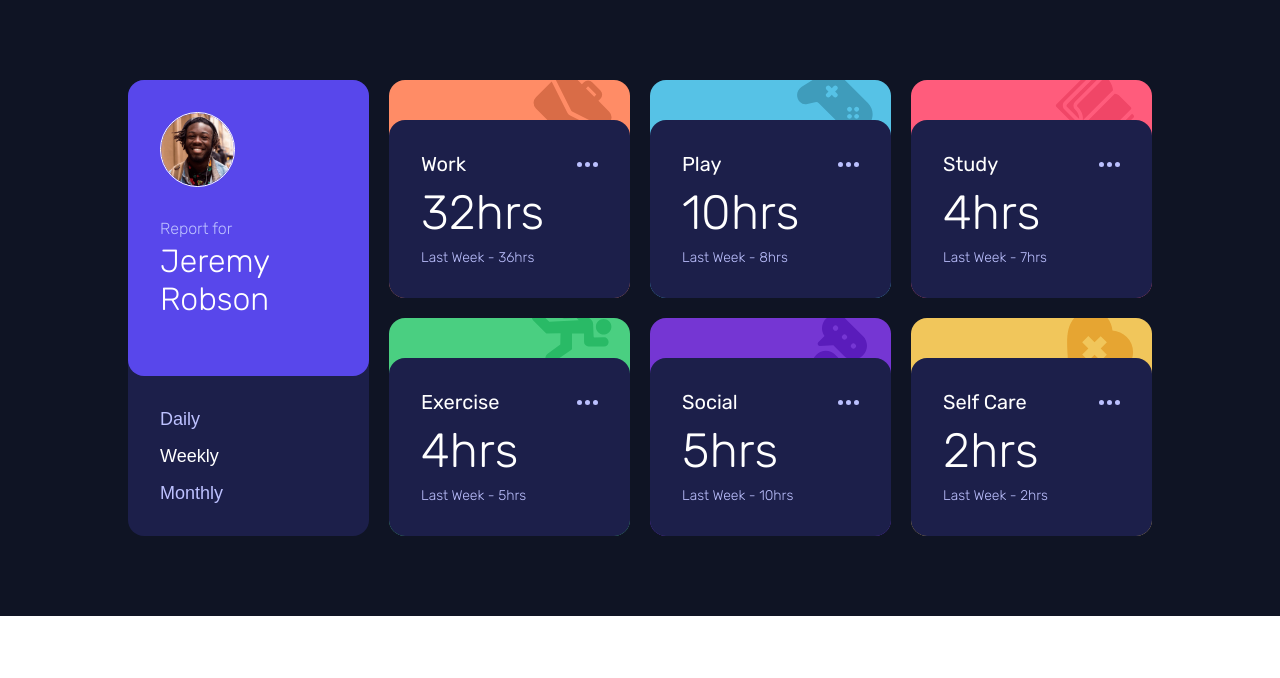
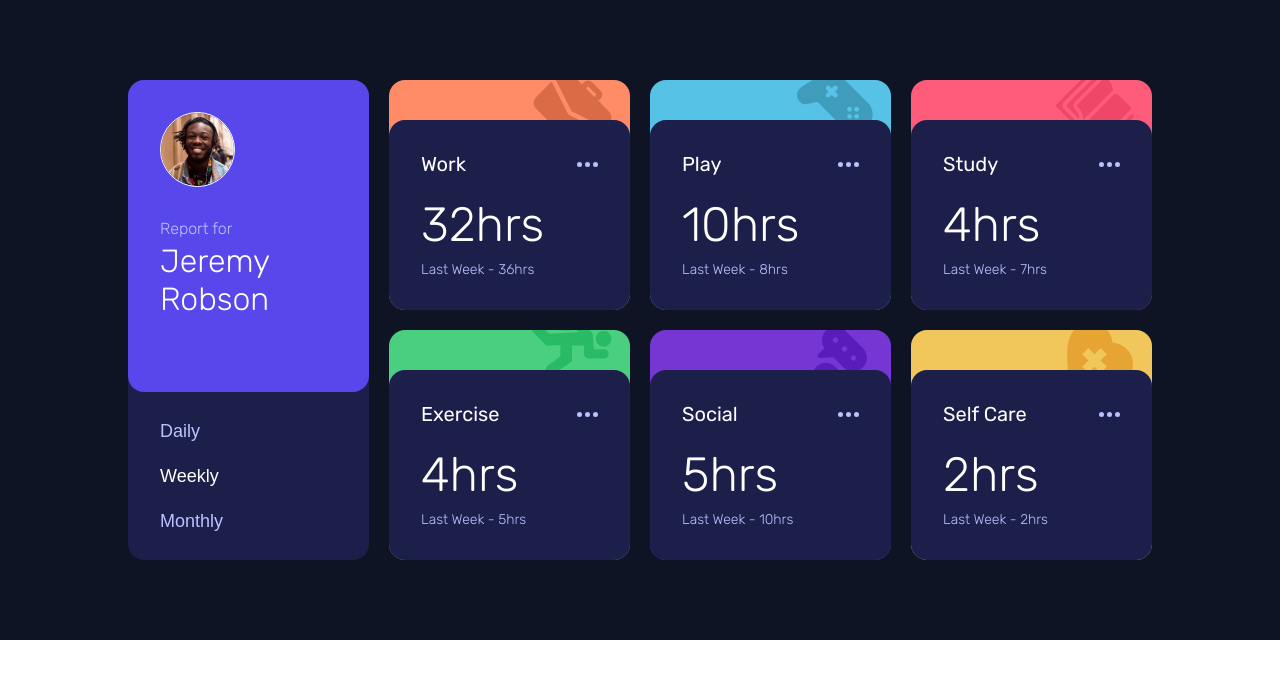
Before and after one commit to wafash08/time-tracking-dashboard, a website built with Vite: page index.html in a window 1280 px wide. Built offline with nearby package versions, Linux system fonts and the light colour scheme.

Commit message:
rapi-rapi

```diff
--- a/style.css
+++ b/style.css
@@ -101,10 +101,10 @@ body {
 .sc {
   display: flex;
   justify-content: space-between;
-  padding: 24px 32px;
 }
 
 .sc__button {
+  padding: 1.5rem 2rem;
   background-color: transparent;
   border: none;
   font-size: 18px;
@@ -139,7 +139,7 @@ body {
 /* time tracker */
 .tt__container {
   display: grid;
-  gap: 20px;
+  gap: 1.25rem;
 }
 
 .tt {
@@ -148,20 +148,20 @@ body {
 }
 
 .tt__inner {
-  margin-top: 40px;
+  margin-top: 2.5rem;
   background-color: var(--neutral-dark-blue);
-  padding: 32px;
+  padding: 2rem;
   border-top-left-radius: var(--radius);
   border-top-right-radius: var(--radius);
   display: grid;
-  gap: 8px;
+  gap: 0.5rem;
   overflow: hidden;
   transition: all ease-in-out 200ms;
 }
 
 .tt:hover .tt__inner {
   margin-top: 0;
-  padding-top: 72px;
+  padding-top: 4.5rem;
 }
 
 .tt__inner > div {
@@ -171,21 +171,21 @@ body {
 }
 
 .tt__title {
-  font-size: 20px;
+  font-size: 1.25rem;
   color: white;
   text-transform: capitalize;
   font-weight: 400;
 }
 
 .tt__hour {
-  font-size: 32px;
+  font-size: 2rem;
   color: white;
   font-weight: 300;
 }
 
 .tt__time {
   color: var(--neutral-pale-blue);
-  font-size: 14px;
+  font-size: 0.875rem;
 }
 
 .tt--work,
@@ -248,6 +248,7 @@ body {
     --aligning: start;
     --spacing: 2rem;
 
+    justify-content: center;
     height: 60%;
   }
 
@@ -269,10 +270,11 @@ body {
   }
 
   .sc__button {
-    padding-left: 2rem;
-    padding-right: 2rem;
-    padding-top: 0.5rem;
-    padding-bottom: 0.5rem;
+    padding: 0.75rem 2rem;
+  }
+
+  .tt__inner {
+    gap: 1.25rem;
   }
 
   .tt__inner > div:last-child {
@@ -293,6 +295,7 @@ body {
   }
 
   .si {
+    justify-content: start;
     height: 65%;
   }
 
```
